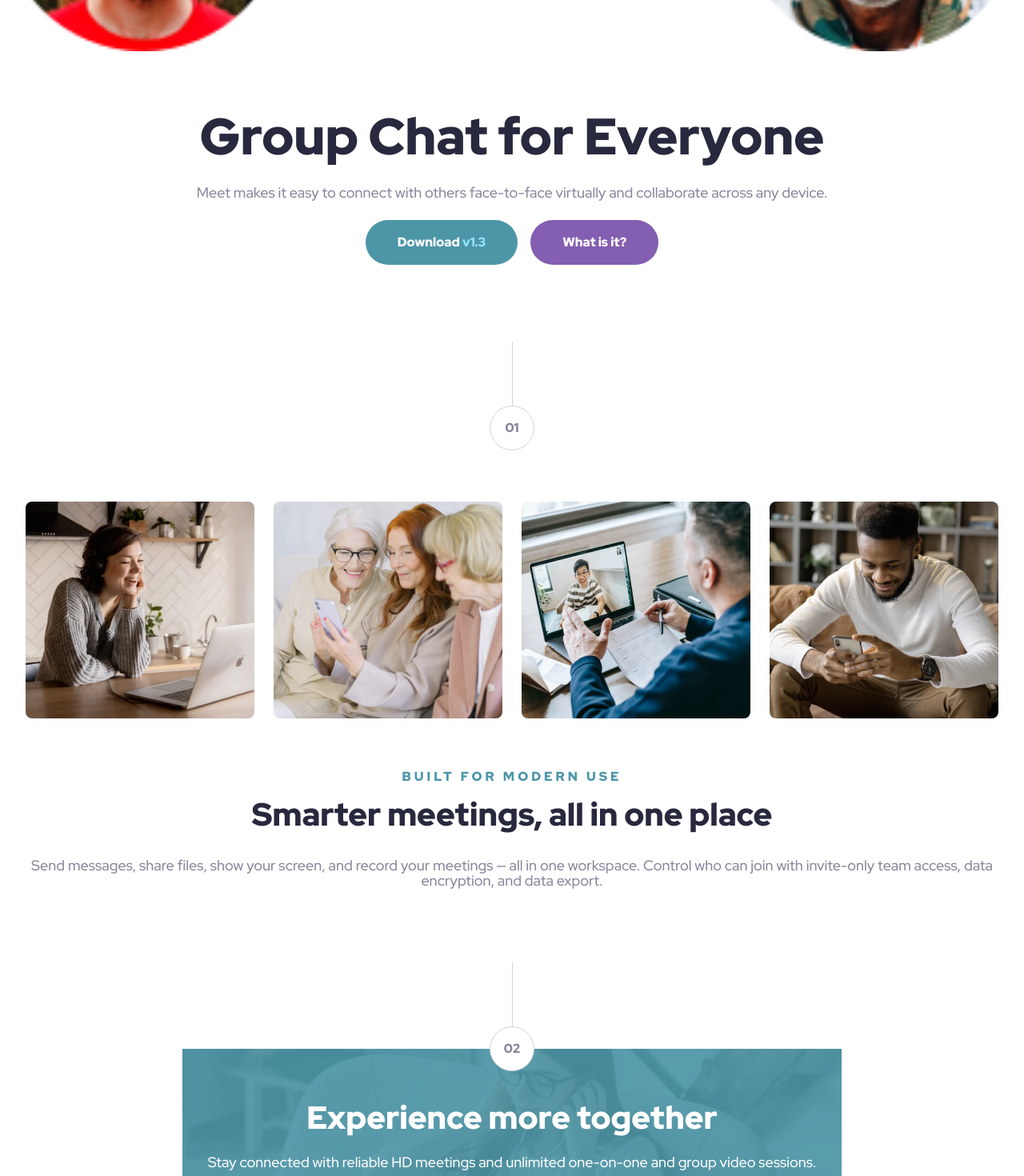
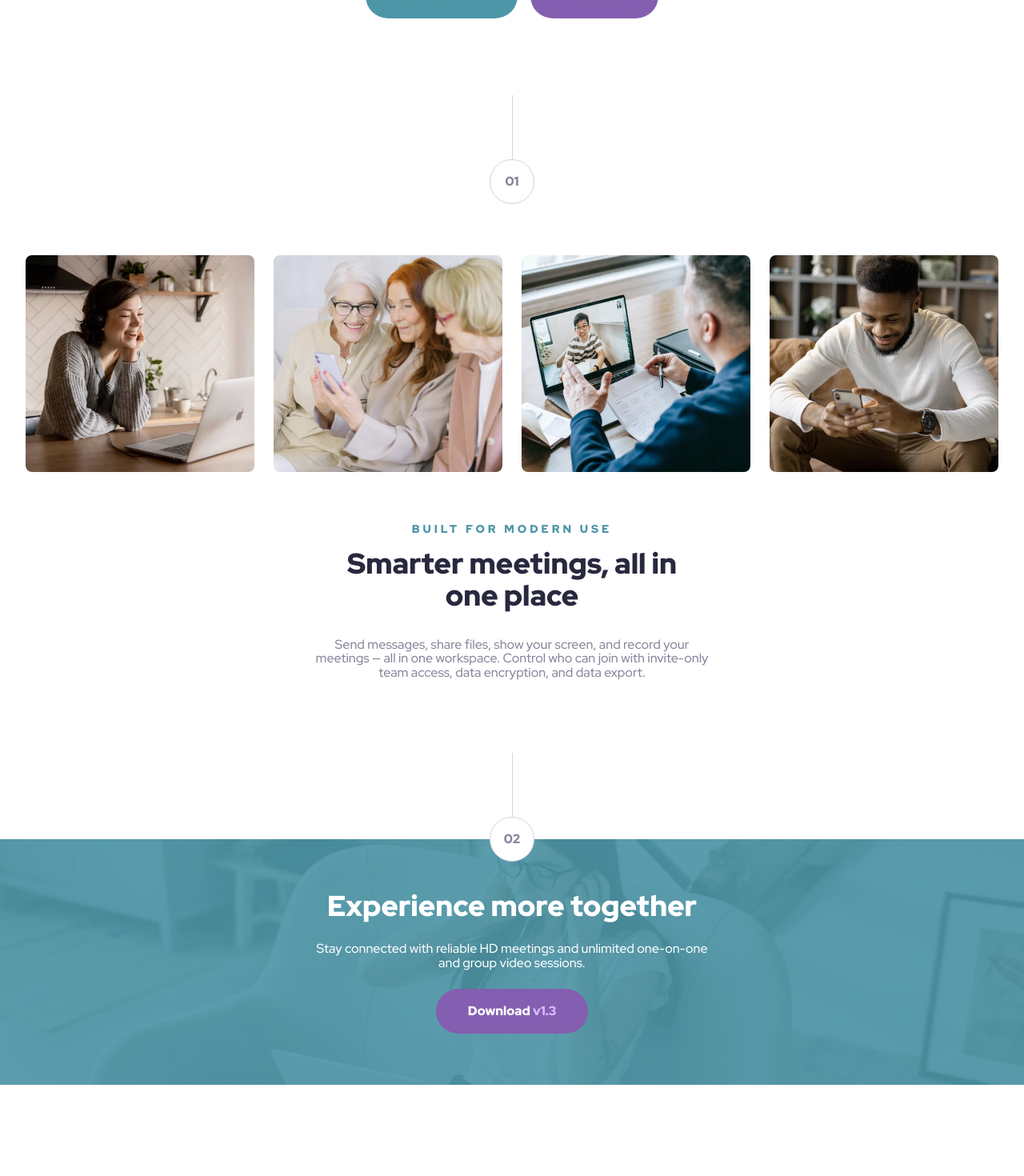
Before and after one commit to anggelserrato/fm-meet-landing-page, a React (Vite) app: page / in a window 1280 px wide. Shown: the part 1060-2530 px from the top of the page at 80% size. After the commit the page ends 2416 px from the top, so only its background shows below. Built offline with nearby package versions, Linux system fonts and the light colour scheme.

Commit message:
fix(landing page): improve responsive layout and typography

```diff
--- a/src/components/MeetLandingPage.jsx
+++ b/src/components/MeetLandingPage.jsx
@@ -12,7 +12,7 @@ import footerMobile from '../assets/mobile/image-footer.jpg';
 
 function MeetLandingPage() {
   return (
-    <div className="">
+    <div>
       <header>
         <a href="#">
           <img
@@ -24,16 +24,16 @@ function MeetLandingPage() {
       </header>
 
       <main className="flex flex-col items-center justify-center text-center">
-        <picture className="mt-800 w-full overflow-hidden">
-          <source srcSet={heroDesktopLeft} media="(min-width: 1200px)" />
+        <picture className="mt-800 w-full overflow-hidden md:max-w-[768px]">
+          <source srcSet={heroDesktopLeft} media="(min-width: 1024px)" />
           <source srcSet={heroDesktopRight} media="(min-width: 1024px)" />
           <img
             src={heroTabletMobile}
             alt="Illustration showing a diverse group of people connecting through online video meetings"
-            className="h-auto w-full object-cover object-center"
+            className="h-auto w-full object-cover"
           />
         </picture>
-        <section className="mx-400 mt-12 mb-400 md:mt-900 md:mb-800">
+        <section className="mx-400 mt-12 mb-400 max-w-[448px] md:mt-900 md:mb-800">
           <div className="flex flex-col gap-300">
             <h1 className="text-preset-1">Group Chat for Everyone</h1>
             <p className="text-preset-4">
@@ -95,11 +95,11 @@ function MeetLandingPage() {
           </figure>
         </section>
 
-        <section className="mx-400 mb-800">
+        <section className="mx-400 mb-800 flex max-w-[504px] flex-col items-center">
           <h2 className="mb-200 text-preset-3 uppercase">
             Built for modern use
           </h2>
-          <h3 className="mb-400 text-preset-2">
+          <h3 className="mb-400 max-w-[445px] text-preset-2">
             Smarter meetings, all in one place
           </h3>
           <p className="text-preset-4">
@@ -119,8 +119,8 @@ function MeetLandingPage() {
           </p>
         </div>
 
-        <footer className="relative overflow-hidden bg-cyan-600/90 text-center">
-          <picture className="absolute inset-0 -z-10">
+        <footer className="relative flex w-full flex-col items-center overflow-hidden bg-cyan-600/90 text-center">
+          <picture className="absolute inset-0 -z-10 w-full">
             <source srcSet={footerDesktop} media="(min-width: 1024px)" />
             <source srcSet={footerTablet} media="(min-width: 768px)" />
             <img
@@ -129,7 +129,7 @@ function MeetLandingPage() {
               className="h-full w-full object-cover"
             />
           </picture>
-          <section className="relative z-10 mx-400 my-800 flex flex-col gap-300">
+          <section className="relative z-10 mx-400 my-800 flex max-w-[504px] flex-col gap-300">
             <h2 className="text-preset-2 text-white">
               Experience more together
             </h2>
--- a/src/index.css
+++ b/src/index.css
@@ -59,7 +59,7 @@
   letter-spacing: 0px;
   color: var(--color-slate-900);
   @variant md {
-    font-size: 40px;
+    font-size: 36px;
   }
 }
 
@@ -70,7 +70,7 @@
   letter-spacing: 4px;
   color: var(--color-cyan-600);
   @variant md {
-    font-size: 16px;
+    font-size: 14px;
   }
 }
 
@@ -81,7 +81,6 @@
   letter-spacing: 0px;
   color: var(--color-slate-600);
   @variant md {
-    font-size: 18px;
     line-height: 1.1;
   }
 }
```
